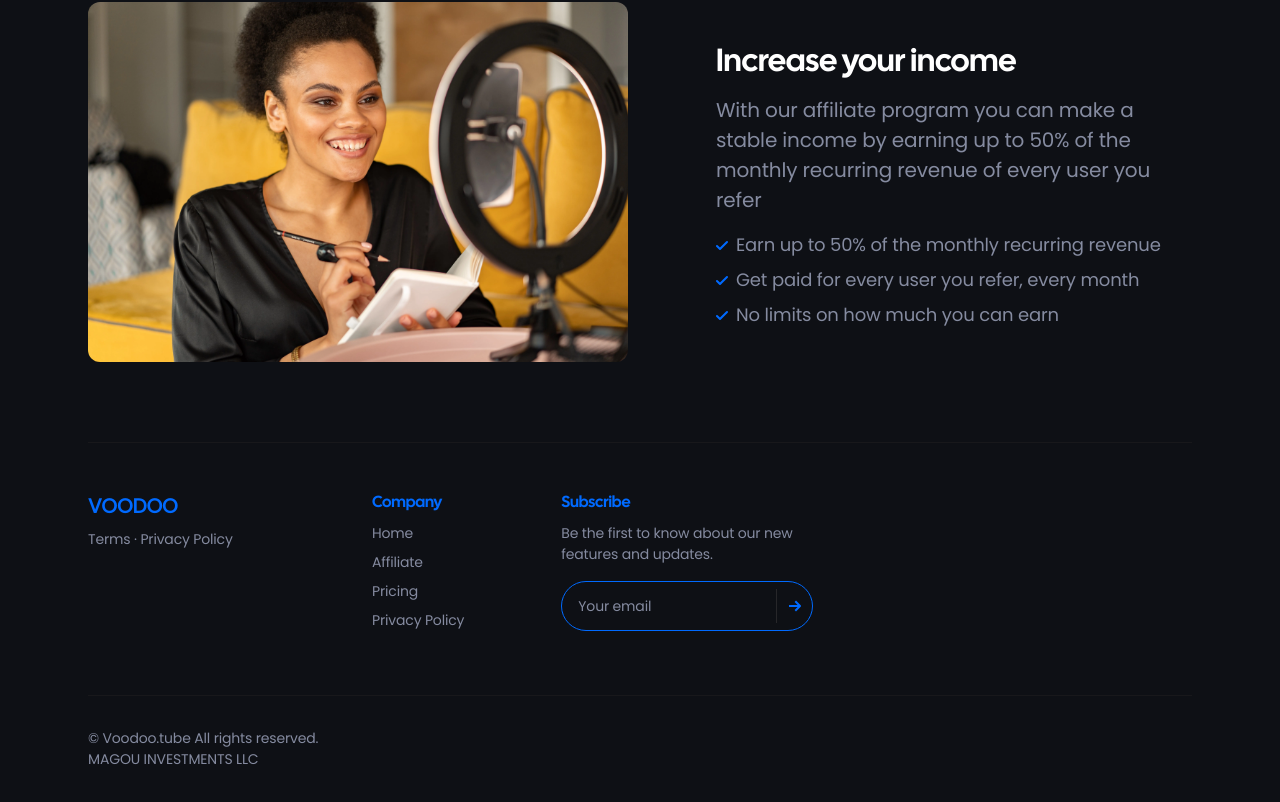
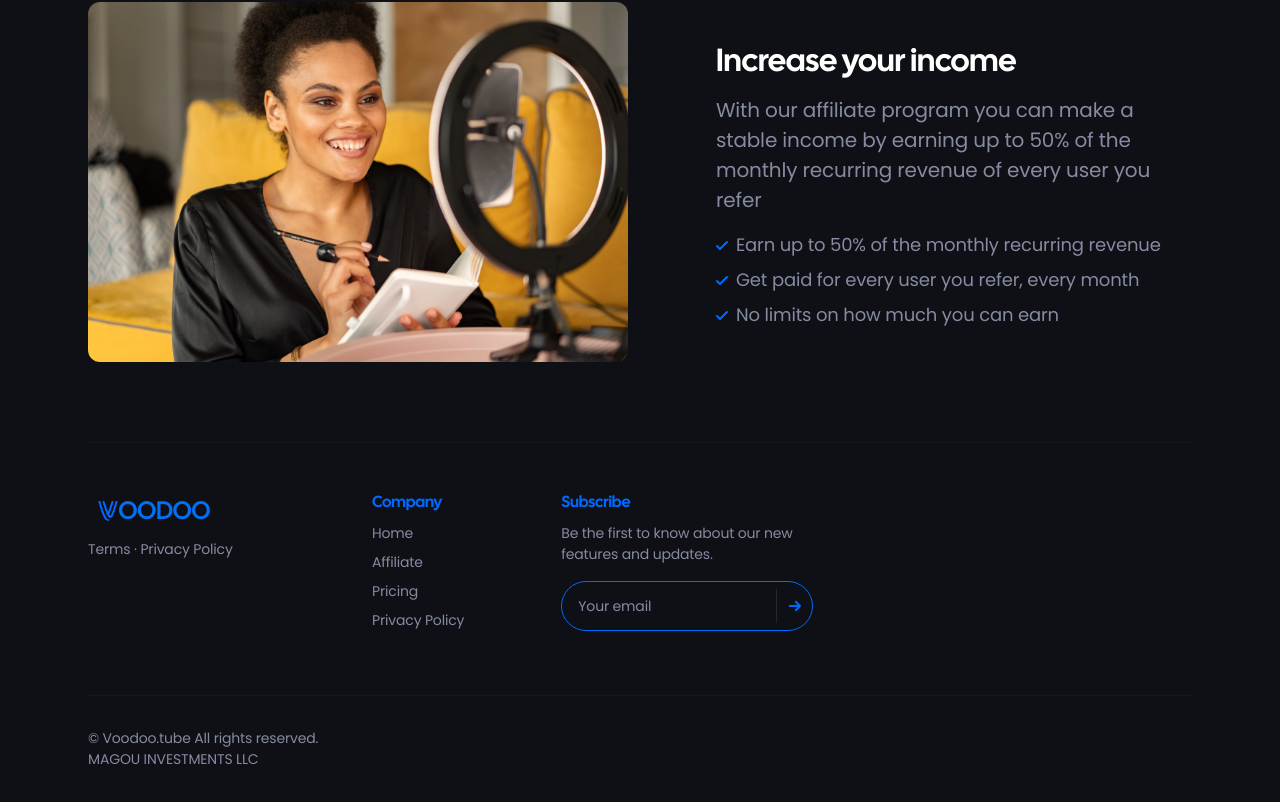
Before and after one commit to Voodoo-Organization/website, a Next.js app: page / in a window 1280 px wide. Shown: the part 3979-4781 px from the top of the page. Built offline with nearby package versions, Linux system fonts and the light colour scheme.

Commit message:
footer logo fixed

```diff
--- a/components/ui/footer.tsx
+++ b/components/ui/footer.tsx
@@ -10,9 +10,12 @@ export default function Footer() {
           <div className="sm:col-span-12 lg:col-span-3">
             <div className="mb-2">
               {/* <Logo /> */}
-              <a className="font-extrabold text-[#006AFF] text-xl" href="/">
-                VOODOO
-              </a>
+              <a className="flex flex-row gap-0 items-center" href="/">
+              <img src="/images/v-blue.png" className="w-10" />
+              <div className="font-extrabold text-blue-600 text-2xl ml-[-10px]">
+                OODOO
+              </div>
+            </a>
             </div>
             <div className="text-sm text-[#858BA0]">
               <a
```
